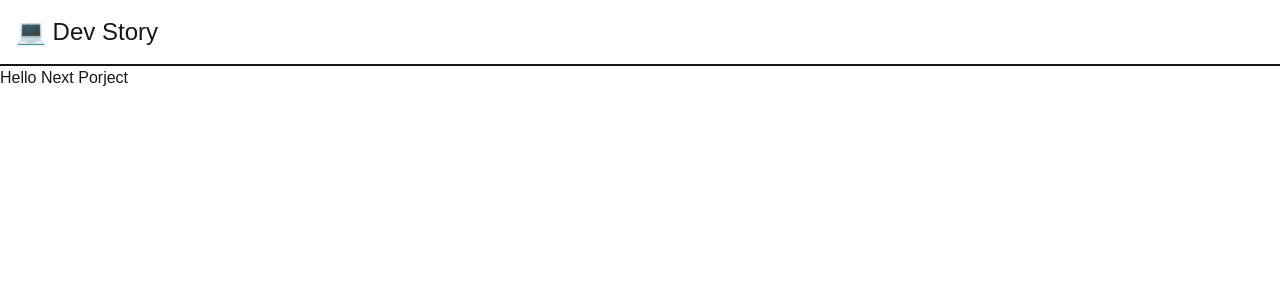
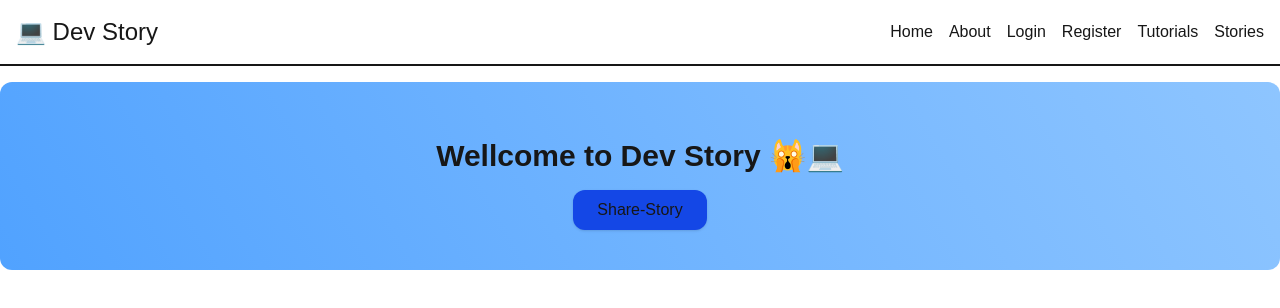
Before and after one commit to Rajibbepary/my-next-app, a Next.js app: page / in a window 1280 px wide. Shown: the top 308 px of the page. Built offline with nearby package versions, Linux system fonts and the light colour scheme.

Commit message:
linking and navigation use

```diff
--- a/src/app/about/page.jsx
+++ b/src/app/about/page.jsx
@@ -1,10 +1,16 @@
 import Title from '@/components/Title';
+import Link from 'next/link';
 import React from 'react';
 
 const About = () => {
     return (
         <div>
             <Title>This is my About</Title>
+
+            <div className='flex flex-row space-x-5'>
+            <Link href={'/about/contact'}>Contact</Link>
+            <Link href={'/about/teams'}>Teams</Link>
+            </div>
         </div>
     );
 };
--- /dev/null
+++ b/src/app/dashboard/page.jsx
@@ -0,0 +1,12 @@
+import Title from '@/components/Title';
+import React from 'react';
+
+const Dashboard = () => {
+    return (
+        <div>
+            <Title>Wellcome to dashboard</Title>
+        </div>
+    );
+};
+
+export default Dashboard;
--- a/src/app/layout.js
+++ b/src/app/layout.js
@@ -1,6 +1,8 @@
 import { Geist, Geist_Mono } from "next/font/google";
 import "./globals.css";
-import Navbar from "@/components/Navbar";
+import Header from "@/components/Header";
+
+
 
 const geistSans = Geist({
   variable: "--font-geist-sans",
@@ -24,7 +26,7 @@ export default function RootLayout({ children }) {
       className={`${geistSans.variable} ${geistMono.variable} h-full antialiased`}
     >
       <body className="min-h-full flex flex-col">
-        <Navbar/>
+        <Header></Header>
         {children}</body>
     </html>
   );
--- a/src/app/page.js
+++ b/src/app/page.js
@@ -1,7 +1,10 @@
+import Banner from "@/components/Banner";
 
 
 export default function Home() {
   return (
-   <div><h1>Hello Next Porject </h1></div>
+   <div className="my-4">
+    <Banner/>
+   </div>
   );
 }
--- /dev/null
+++ b/src/components/Banner.jsx
@@ -0,0 +1,22 @@
+'use client'
+
+import { useRouter } from "next/navigation";
+
+const Banner = () => {
+    const router = useRouter()
+    const handelBtn = ()=>{
+        const password = prompt('Enter your password')
+        if(password == '1234'){
+        //console.log(router)
+        router.push('/dashboard')
+        }
+    }
+    return (
+        <div className="bg-linear-60 to-blue-300 from-blue-400 text-center p-10 rounded-xl">
+            <h1 className="text-3xl font-bold my-4">Wellcome to Dev Story 🙀💻</h1>
+            <button onClick={handelBtn} className="px-6 py-2 bg-blue-700 text-shadow-fuchsia-100 cursor-pointer shadow rounded-xl">Share-Story</button>
+        </div>
+    );
+};
+
+export default Banner;
--- /dev/null
+++ b/src/components/Header.jsx
@@ -0,0 +1,23 @@
+
+import Link from 'next/link';
+import React from 'react';
+
+const Header = () => {
+    return (
+        <div>
+            <div className="border-b-2 p-4 flex justify-between items-center flex-wrap">
+            <h1 className="text-2xl">💻 Dev  Story</h1>
+            <nav className='space-x-4'>
+                <Link href={'/'}>Home</Link>
+                <Link href={'/about'}>About</Link>
+                <Link href={'/login'}>Login</Link>
+                <Link href={'/register'}>Register</Link>
+                <Link href={'/tutorials'}>Tutorials</Link>
+                <Link href={'/stories'}>Stories</Link>
+            </nav>
+        </div>
+        </div>
+    );
+};
+
+export default Header;
--- a/src/components/Navbar.jsx
+++ /dev/null
@@ -1,11 +0,0 @@
-
-
-const Navbar = () => {
-    return (
-        <div className="border-b-2 p-4">
-            <h1 className="text-2xl">💻 Dev  Story</h1>
-        </div>
-    );
-};
-
-export default Navbar;
```
